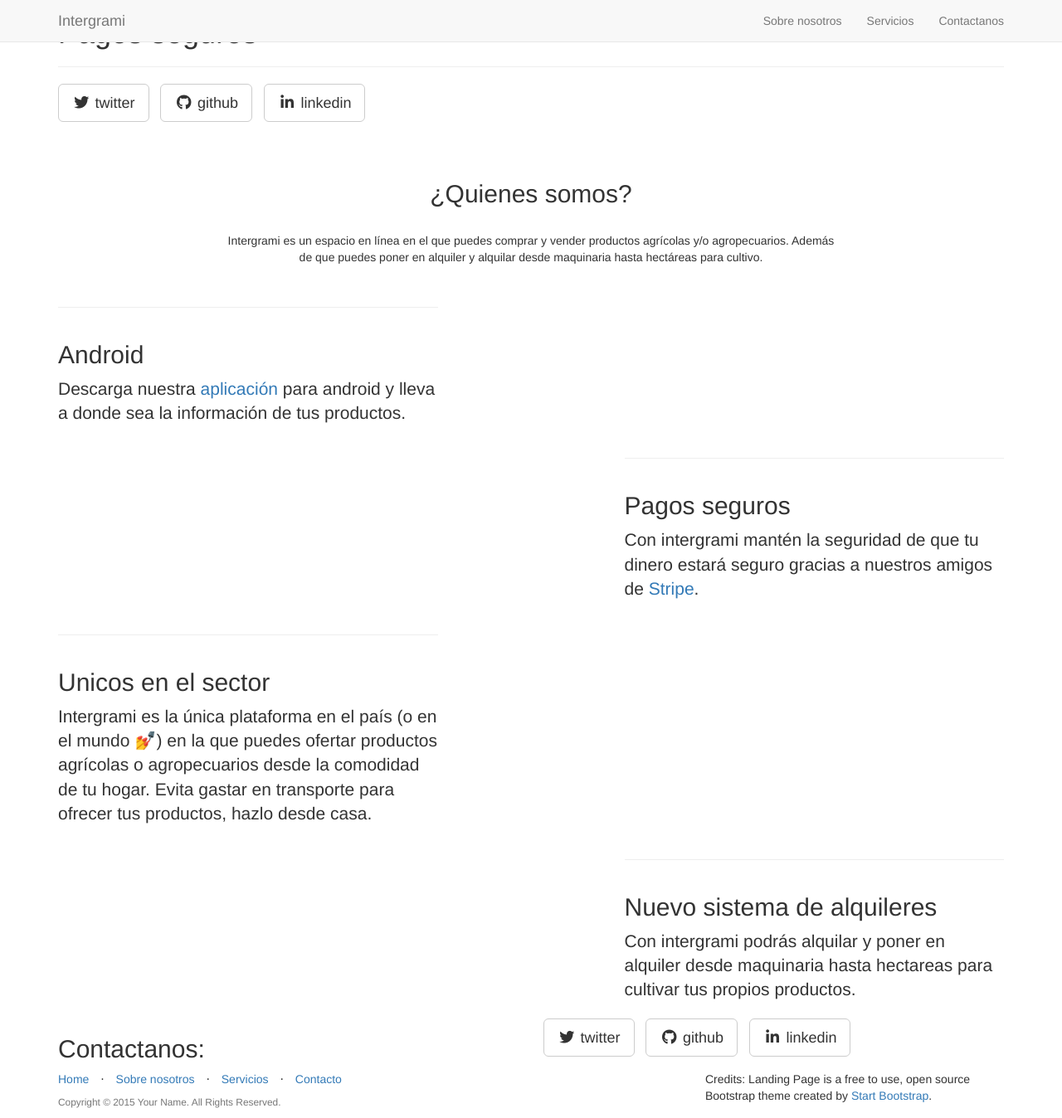
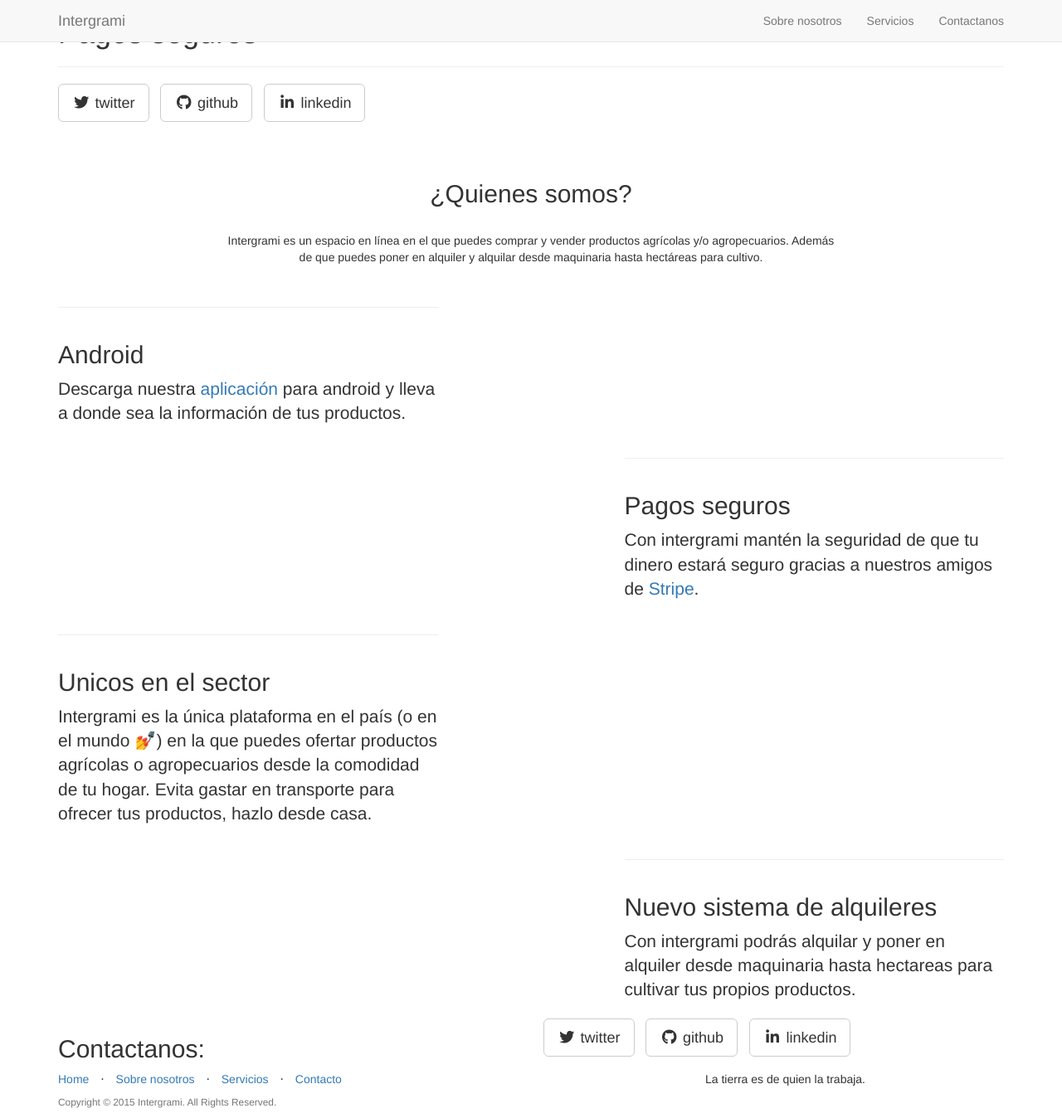
Before and after one commit to devmaufh/Intergrami-page, a Jekyll site: the page built from _posts/2014-09-22-services-2.markdown, in a window 1280 px wide and 1348 px high. Shown: the whole window at 83% size. Built offline with Jekyll 4.4.1, drawn with Linux system fonts in a browser that asks for light colours; nearby versions of some CDN libraries; library files that are not in the unit come from our copies.

Commit message:
new commit :D

```diff
--- a/_config.yml
+++ b/_config.yml
@@ -5,13 +5,13 @@
 url: http://yoursite.com
 title: Your Awesome Site
 email: your-email@domain.com
-author: Your Name
+author: Intergrami
 description: > # "Write an awesome description for your new site here.
   You can edit this line in _config.yml. It will appear in your document
   head meta (for Google search results) and in your feed.xml site
   description.
-copyright: 'Copyright &copy; 2015 Your Name. All Rights Reserved.'
-credits: 'Credits: Landing Page is a free to use, open source Bootstrap theme created by <a href="http://startbootstrap.com/">Start Bootstrap</a>.'
+copyright: 'Copyright &copy; 2015 Intergrami. All Rights Reserved.'
+credits: 'La tierra es de quien la trabaja.'
 
 # ----------------------- #
 #    Jekyll & Plugins     #
@@ -27,8 +27,8 @@
 
 social:
   - title: twitter
-    url: https://twitter.com/SBootstrap
+    url: https://localhost/intergrami/public
   - title: github
-    url: https://github.com/IronSummitMedia/startbootstrap
+    url: https://localhost/intergrami/public
   - title: linkedin
     url:
```
